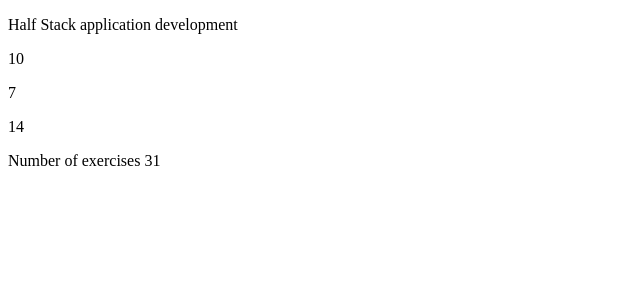
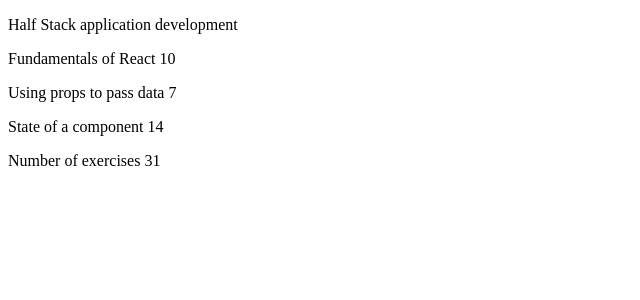
Before and after one commit to jakovbasic/fullstack-exercises, a React (Create React App) app in the folder part1/kurssitiedot/: page / in a window 1280 px wide. Shown: the top 300 px of the page, without its empty margins (0-640 px from the left). Built offline with nearby package versions, Linux system fonts and the light colour scheme.

Commit message:
exercise 1.1

```diff
--- a/part1/kurssitiedot/src/App.js
+++ b/part1/kurssitiedot/src/App.js
@@ -9,9 +9,9 @@
 const Content = (props) => {
   return (
     <div>
-      <p>{props.content1} {props.exercises1}</p>
-      <p>{props.content2} {props.exercises2}</p>
-      <p>{props.content3} {props.exercises3}</p>
+      <p>{props.part1} {props.exercises1}</p>
+      <p>{props.part2} {props.exercises2}</p>
+      <p>{props.part3} {props.exercises3}</p>
     </div>
   )
 }
```
